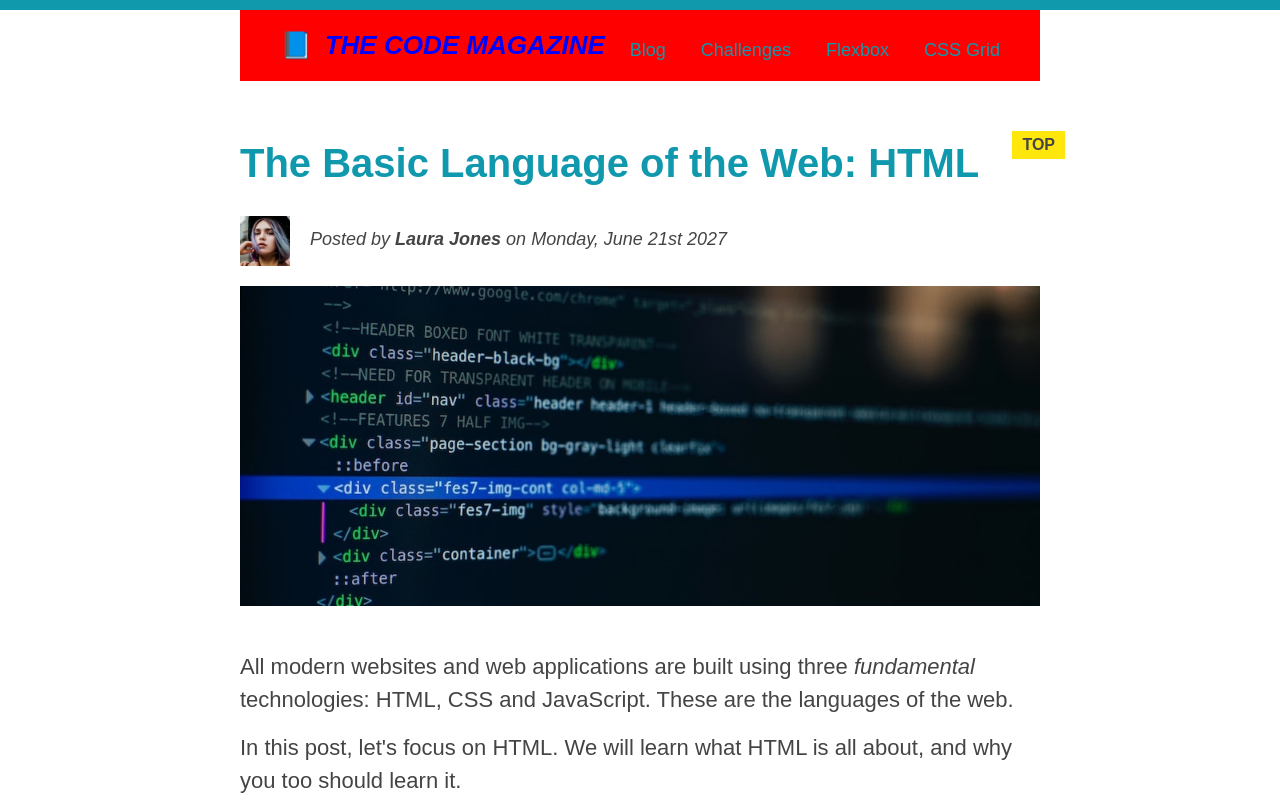
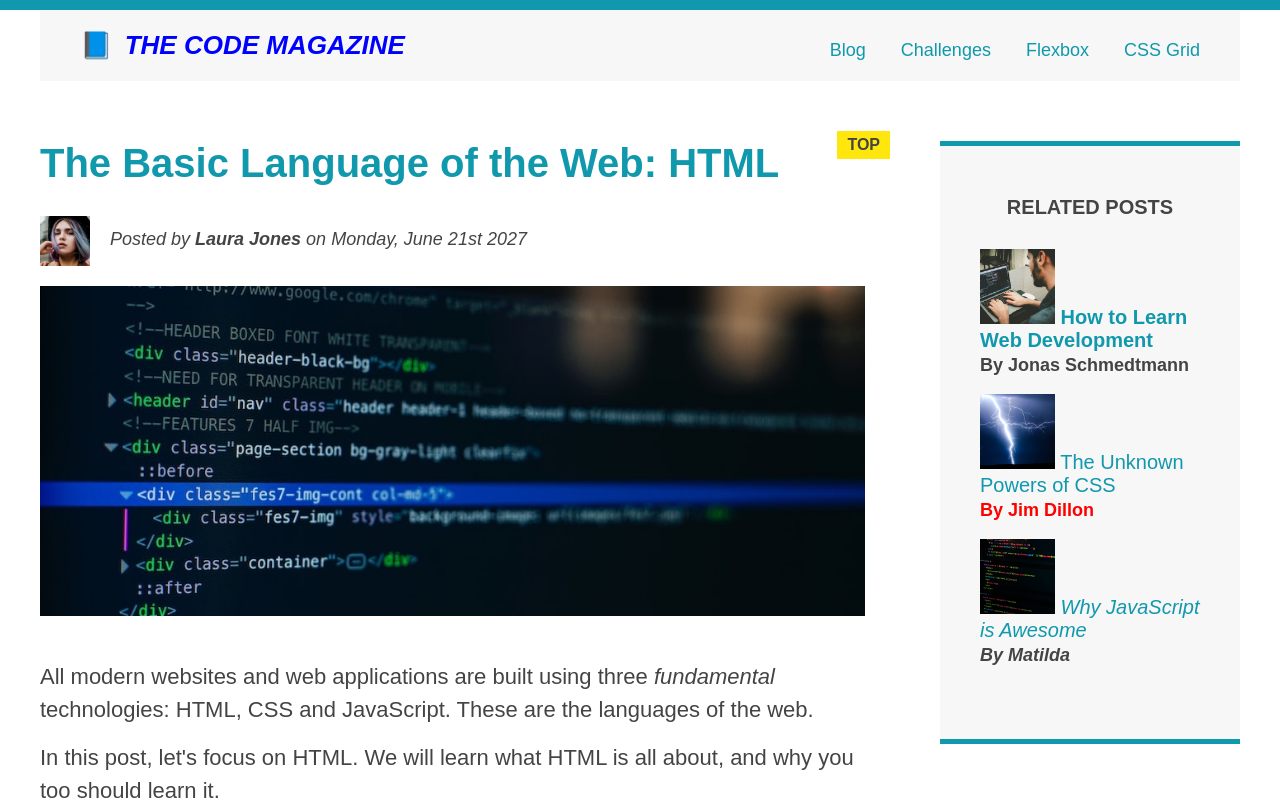
Before and after one commit to zoranbajic/css-practice, a plain HTML site: page 04-CSS-Layouts/index.html in a window 1280 px wide. Shown: the top 810 px of the page. Drawn offline with Linux system fonts and the light colour scheme.

Commit message:
chore: implement border-box styling

```diff
--- a/04-CSS-Layouts/style.css
+++ b/04-CSS-Layouts/style.css
@@ -3,6 +3,7 @@
 * {
   margin: 0;
   padding: 0;
+  box-sizing: border-box;
 }
 
 /* Page sections */
@@ -16,13 +17,12 @@ body {
 
 /* Setting the left and right margins to auto means they will have the same values which means the content will be centered */
 .container {
-  width: 800px;
+  width: 1200px;
   margin: 0 auto;
 }
 
 .main-header {
   background-color: #f7f7f7;
-  background-color: red;
   /* padding: 20px;
   padding-left: 40px;
   padding-right: 40px; */
@@ -44,8 +44,7 @@ aside {
   background-color: #f7f7f7;
   border-top: 5px solid #1098ad;
   border-bottom: 5px solid #1098ad;
-  padding: 50px 0;
-  width: 500px;
+  padding: 50px 40px;
 }
 
 /* Smaller elements */
@@ -77,6 +76,7 @@ h4 {
   font-size: 20px;
   text-transform: uppercase;
   text-align: center;
+  margin-bottom: 30px;
 }
 
 p {
@@ -122,6 +122,7 @@ li:last-child {
 
 .related {
   list-style: none;
+  margin-left: 0;
 }
 
 li:last-child {
@@ -262,3 +263,18 @@ nav {
   content: '';
   display: block;
 }
+
+/* The article and aside are box elements so they take up 100% of the width of the container (1200px). To make them side by side, we will float them and give them specific widths */
+article {
+  width: 825px;
+  float: left;
+}
+
+aside {
+  width: 300px;
+  float: right;
+}
+
+footer {
+  clear: both;
+}
```
